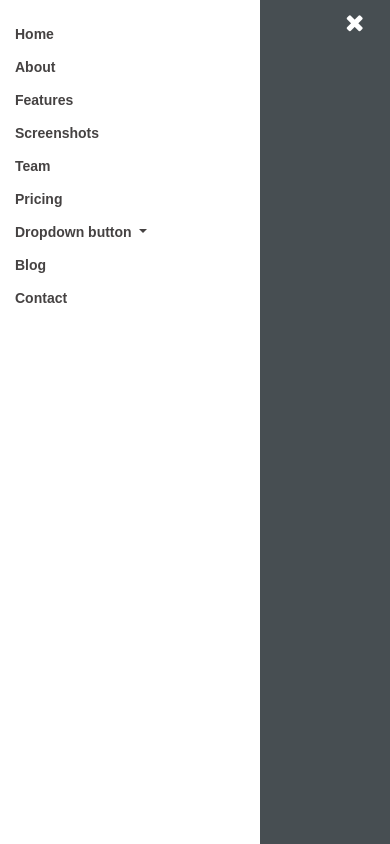
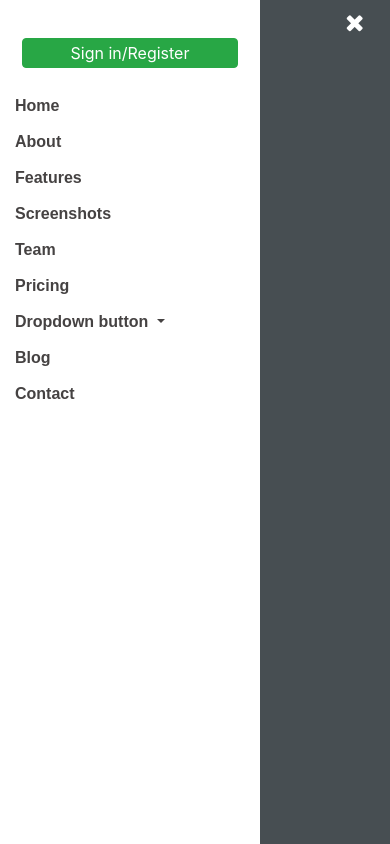
Before and after one commit to mohanramegowda/testapp, an Angular app: page / in a window 390 px wide. Both pictures are taken after a click on the button 353 px from the left and 23 px from the top of the page. Built offline with nearby package versions, Linux system fonts and the light colour scheme.

Commit message:
Added signin or register button

```diff
--- a/src/app/public/mobile-navigation/mobile-navigation.component.html
+++ b/src/app/public/mobile-navigation/mobile-navigation.component.html
@@ -1,5 +1,12 @@
 <nav id="mobile-nav" *ngIf="ShowingMobileNavigation" [@enterAnimation]>
   <ul>
+    <li>
+      <div class="sign-in">
+        <button class="btn btn-success">
+          Sign in/Register
+        </button>
+      </div>
+    </li>
     <li class="menu-active"><a href="#hero" (click)="SelectMenuItem()">Home</a></li>
     <li><a href="#about-us" (click)="SelectMenuItem()">About</a></li>
     <li><a href="#features" (click)="SelectMenuItem()">Features</a></li>
--- a/src/app/public/mobile-navigation/mobile-navigation.component.scss
+++ b/src/app/public/mobile-navigation/mobile-navigation.component.scss
@@ -28,7 +28,6 @@
     text-decoration: none;
     font-family: 'Poppins', sans-serif;
     font-weight: 550;
-    font-size: 14px;
     letter-spacing: 0;
     transition: 0.3s;
   }
@@ -41,3 +40,15 @@
   margin-top: 5px;
   margin-left: 20px
 }
+
+.sign-in {
+  margin: 10px;
+  text-align: center;
+}
+
+.sign-in button {
+  width: 90%;
+  margin-top: 10px;
+  margin-bottom: 10px;
+  padding: 2px;
+}
--- a/src/app/public/navigation/navigation.component.html
+++ b/src/app/public/navigation/navigation.component.html
@@ -27,6 +27,12 @@
             Dropdown button
           </a>
           <div class="dropdown-menu">
+            <div class="sign-in">
+              <button class="btn btn-success">
+                Sign in/Register
+              </button>
+            </div>
+
             <h5 class="dropdown-header">Dropdown header</h5>
             <button class="dropdown-item">
               <span>Link 1</span>
@@ -49,5 +55,5 @@
     </nav><!-- #nav-menu-container -->
   </div>
 </header>
-<mobile-navigation [ShowingMobileNavigation]="toggleIcon" (SelectedMenuItem)="MobileMenuSelected()" ></mobile-navigation>
+<mobile-navigation [ShowingMobileNavigation]="toggleIcon" (SelectedMenuItem)="MobileMenuSelected()"></mobile-navigation>
 <div id="mobile-body-overly" *ngIf="toggleIcon" style="display: block;" (click)="toggle()"></div>
--- a/src/app/public/navigation/navigation.component.scss
+++ b/src/app/public/navigation/navigation.component.scss
@@ -15,7 +15,7 @@
 
 #header #logo h1 {
   color: #505050;
-    font-family: 'Poppins', sans-serif;
+  font-family: "Poppins", sans-serif;
   font-size: 26px;
   font-weight: 500;
   letter-spacing: 1px;
@@ -43,7 +43,8 @@
   box-shadow: 0 3px 7px rgba(0, 0, 0, 0.1);
 }
 
-  .nav-menu, .nav-menu * {
+.nav-menu,
+.nav-menu * {
   margin: 0;
   padding: 0;
   list-style: none;
@@ -117,7 +118,7 @@
   text-decoration: none;
   display: inline-block;
   color: #555555;
-    font-family: 'Poppins', sans-serif;
+  font-family: "Poppins", sans-serif;
   font-weight: 550;
   font-size: 14px;
   outline: none;
@@ -125,7 +126,8 @@
   transition: 0.3s;
 }
 
-  .nav-menu li:hover > a, .nav-menu > .menu-active > a {
+.nav-menu li:hover > a,
+.nav-menu > .menu-active > a {
   color: #71c55d;
 }
 
@@ -181,7 +183,7 @@
   font-size: 24px;
 }
 
-  .mobile-nav-active{
+.mobile-nav-active {
   color: #fff;
   font-size: 24px;
 }
@@ -203,7 +205,23 @@
   }
 }
 
-.dropdown-menu > button > span{
-margin-top: 5px;
-margin-left: 20px
+/*Drop down menu styling*/
+.dropdown-toggle{
+  cursor: pointer;
 }
+
+.dropdown-menu > button > span {
+  margin-left: 20px;
+}
+
+.sign-in {
+  margin: 10px;
+  text-align: center;
+}
+
+.sign-in button {
+  width: 90%;
+  margin-top: 10px;
+  margin-bottom: 10px;
+  padding: 2px;
+}
```
Lines whose indentation alone changed are shown as unchanged.
